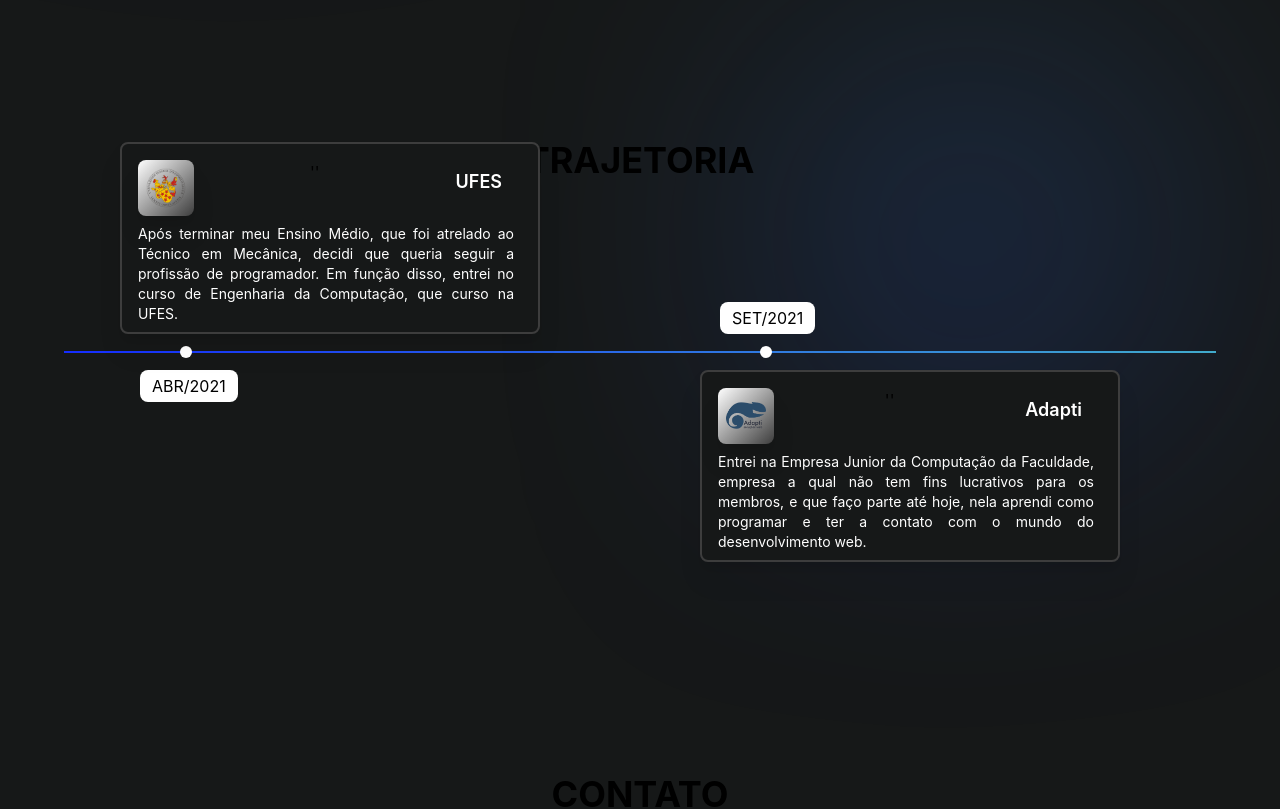
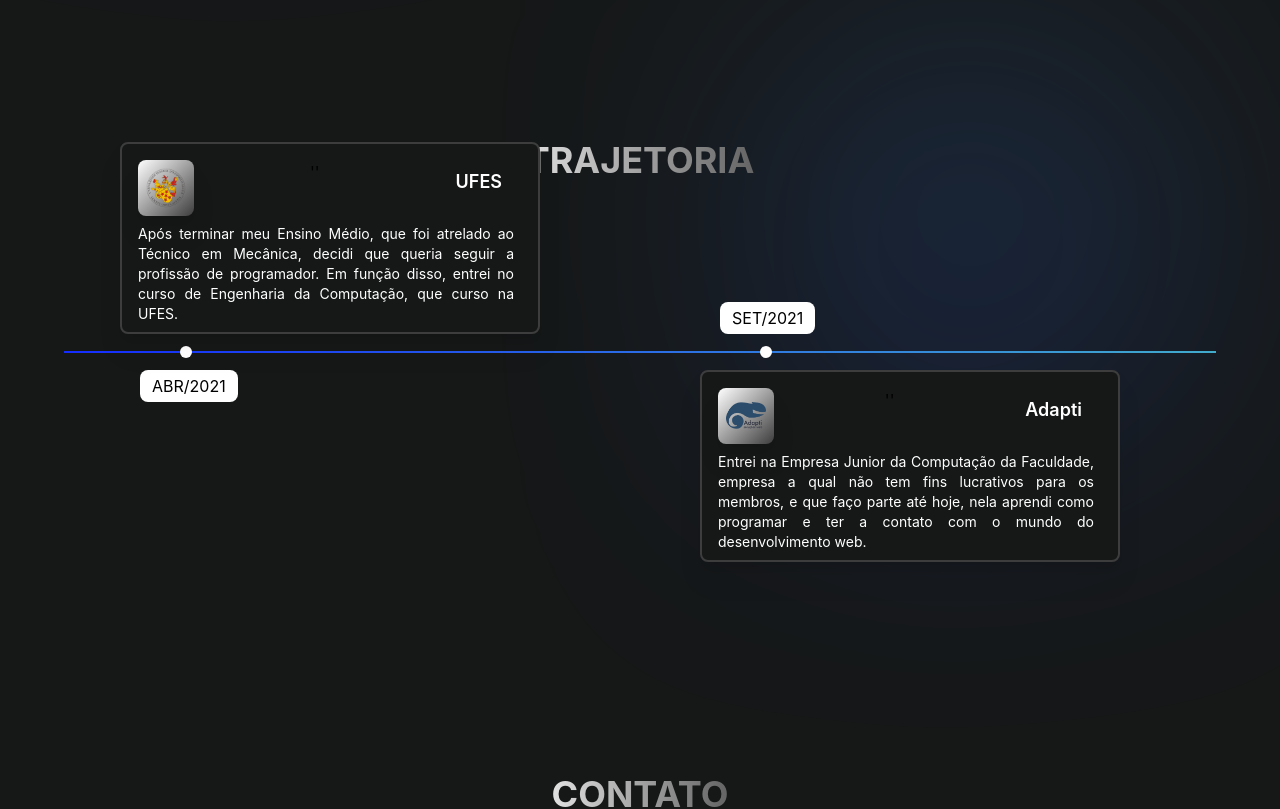
Before and after one commit to Ruan-Azeredo/portifolio, a React (Create React App) app: page / in a window 1280 px wide. Shown: the part 3700-4509 px from the top of the page. Built offline with nearby package versions, Linux system fonts and the light colour scheme; a web font is replaced by a local one.

Commit message:
:recycle: refactor: change gryscale

```diff
--- a/src/style/Title.css
+++ b/src/style/Title.css
@@ -18,7 +18,7 @@
     -webkit-text-fill-color: transparent;
 }
 
-.grayscale{
+.grayyscale{
     background: linear-gradient(to right, var(--light), var(--dark));
     -webkit-background-clip: text;
     -webkit-text-fill-color: transparent;
```
